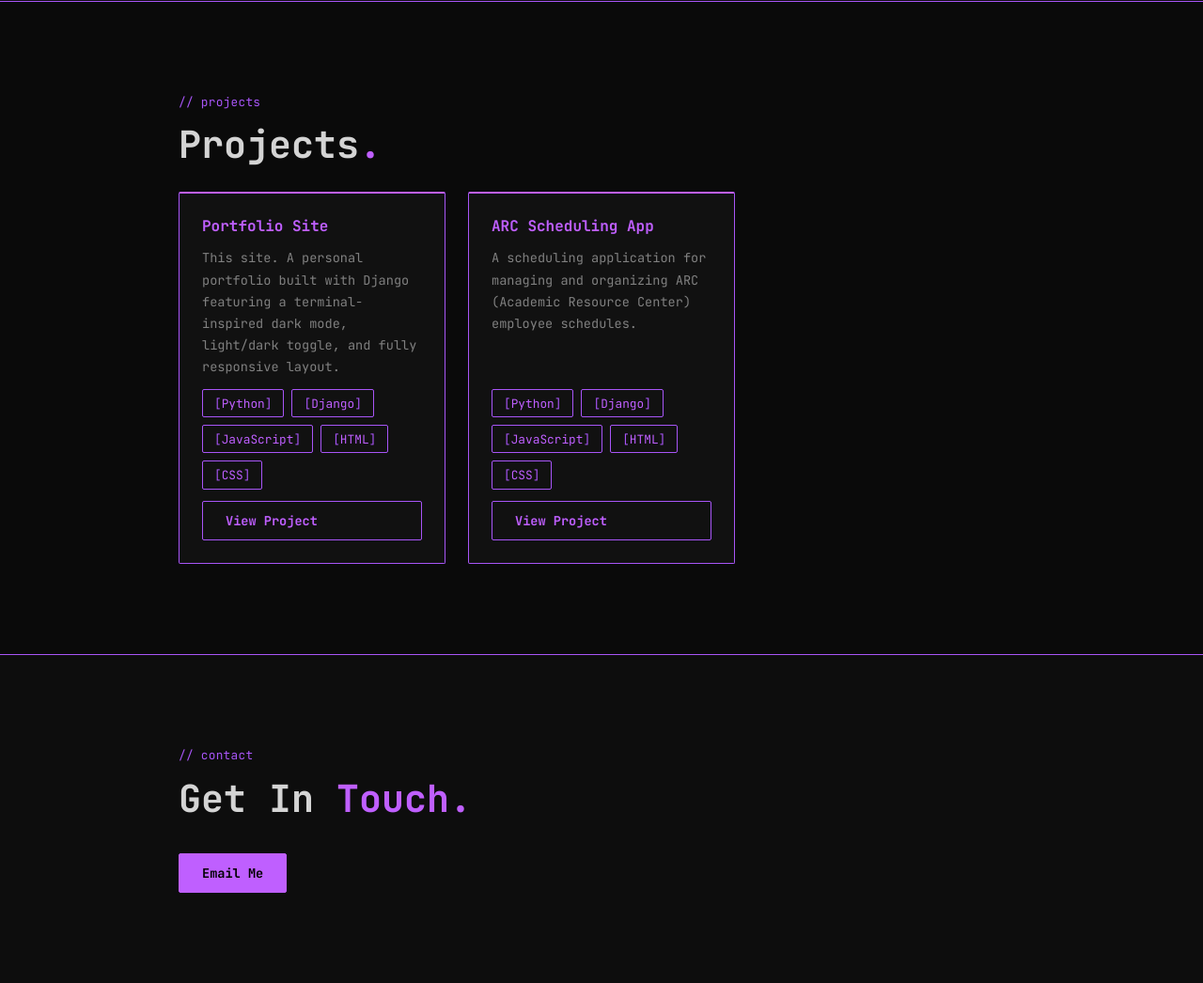
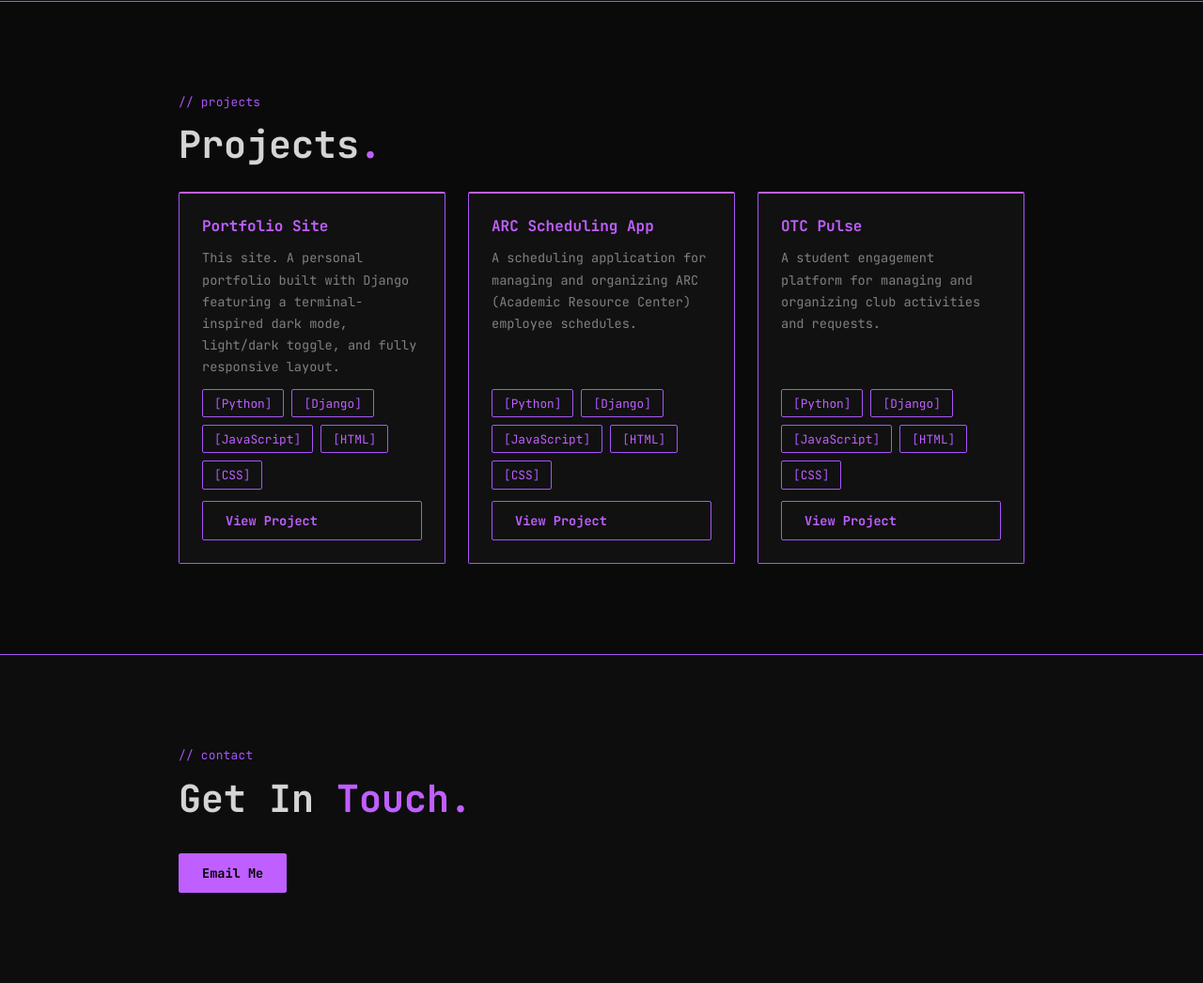
Before and after one commit to GravesSoftwareDev/portfolio, a Django app: page / in a window 1280 px wide. Shown: the part 1770-2816 px from the top of the page at 94% size. Run offline with Django 5.2, Linux system fonts and the light colour scheme.

Commit message:
Added OTC Pulse Project

```diff
--- a/portfolio_site/templates/portfolio/home.html
+++ b/portfolio_site/templates/portfolio/home.html
@@ -92,6 +92,18 @@
                     </div>
                     <a href="https://arc.gravessoftware.dev" target="_blank" rel="noopener noreferrer" class="btn btn-outline">View Project</a>
                 </div>
+                <div class="project-card">
+                    <h3 class="project-title">OTC Pulse</h3>
+                    <p class="project-desc">A student engagement platform for managing and organizing club activities and requests.</p>
+                    <div class="project-tags">
+                        <span class="skill-tag">Python</span>
+                        <span class="skill-tag">Django</span>
+                        <span class="skill-tag">JavaScript</span>
+                        <span class="skill-tag">HTML</span>
+                        <span class="skill-tag">CSS</span>
+                    </div>
+                    <a href="https://otc-pulse.gravessoftware.dev" target="_blank" rel="noopener noreferrer" class="btn btn-outline">View Project</a>
+                </div>
             </div>
         </div>
     </section>
```
